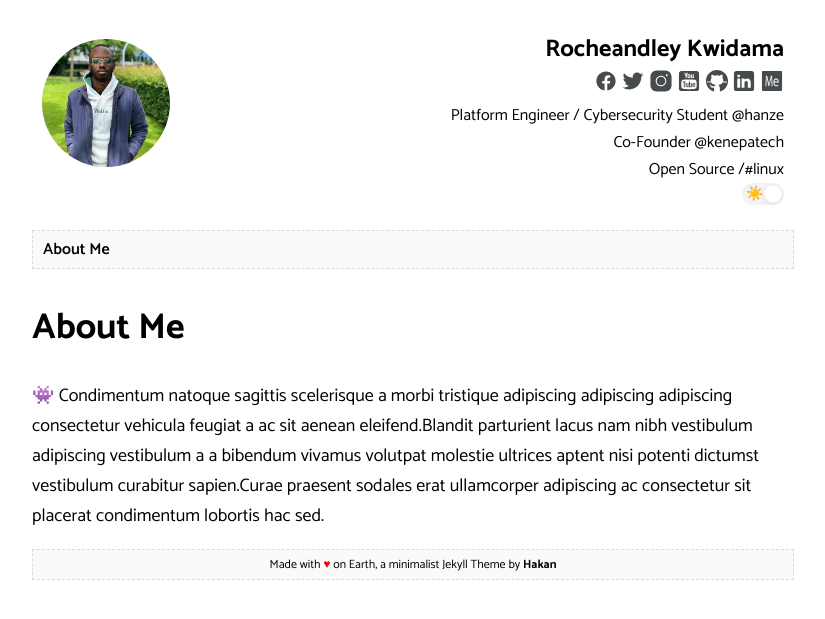
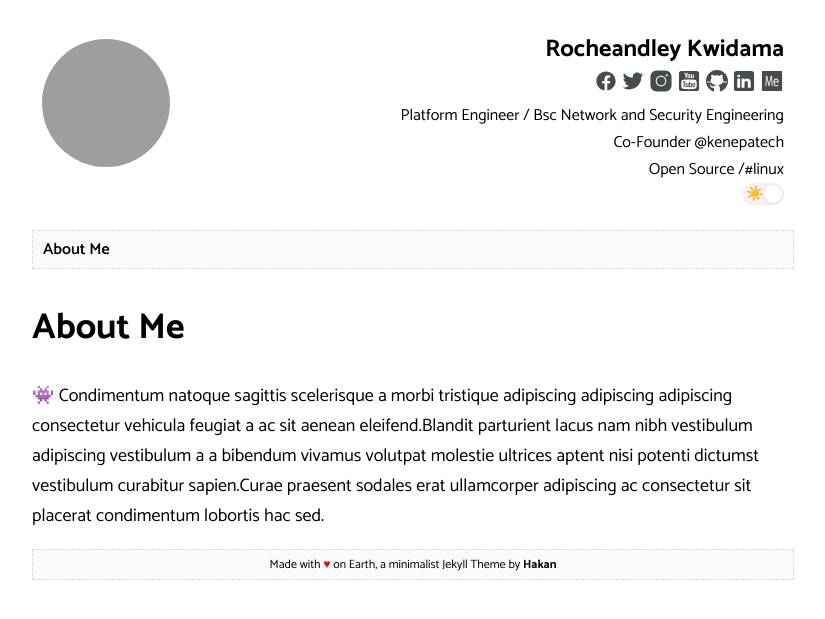
Before and after one commit to rorobig/rorobig.github.io, a Jekyll site: the page built from about.html, in a window 1280 px wide. Shown: the top 619 px of the page, without its empty margins (227-1052 px from the left). Built offline with Jekyll 4.4.1, drawn with Linux system fonts in a browser that asks for light colours; grey boxes are pictures that could not be loaded.

Commit message:
changed profile

```diff
--- a/_config.yml
+++ b/_config.yml
@@ -14,8 +14,8 @@ discus-identifier:  XXX
 # Author settings
 author:
   name: Rocheandley Kwidama
-  bio: Platform Engineer / Cybersecurity Student @hanze <br> Co-Founder @kenepatech <br> Open Source /#linux
-  picture: assets/images/profile.jpg
+  bio: Platform Engineer / Bsc Network and Security Engineering <br> Co-Founder @kenepatech <br> Open Source /#linux
+  picture: assets/images/rorocomm.png
   github: rorobig # github username
   twitter: Walking_dolphin # twitter username
   facebook: onepase # facebook username
```
